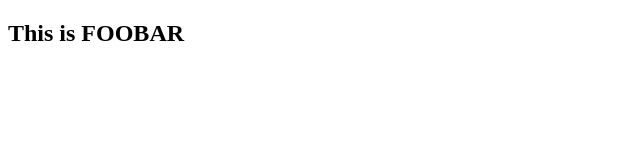
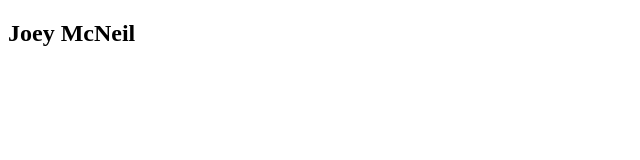
Before and after one commit to joeymc406/foobar, a plain HTML site: page index.html in a window 1280 px wide. Shown: the whole page, without its empty margins (0-640 px from the left). Drawn offline with Linux system fonts and the light colour scheme.

Commit message:
update h2 with my name

```diff
--- a/index.html
+++ b/index.html
@@ -10,7 +10,7 @@
 		<link rel="stylesheet" href="" />
 	</head>
 	<body>
-		<h2>This is FOOBAR</h2>
+		<h2>Joey McNeil</h2>
 
 		<script src="" async defer></script>
 	</body>
```
